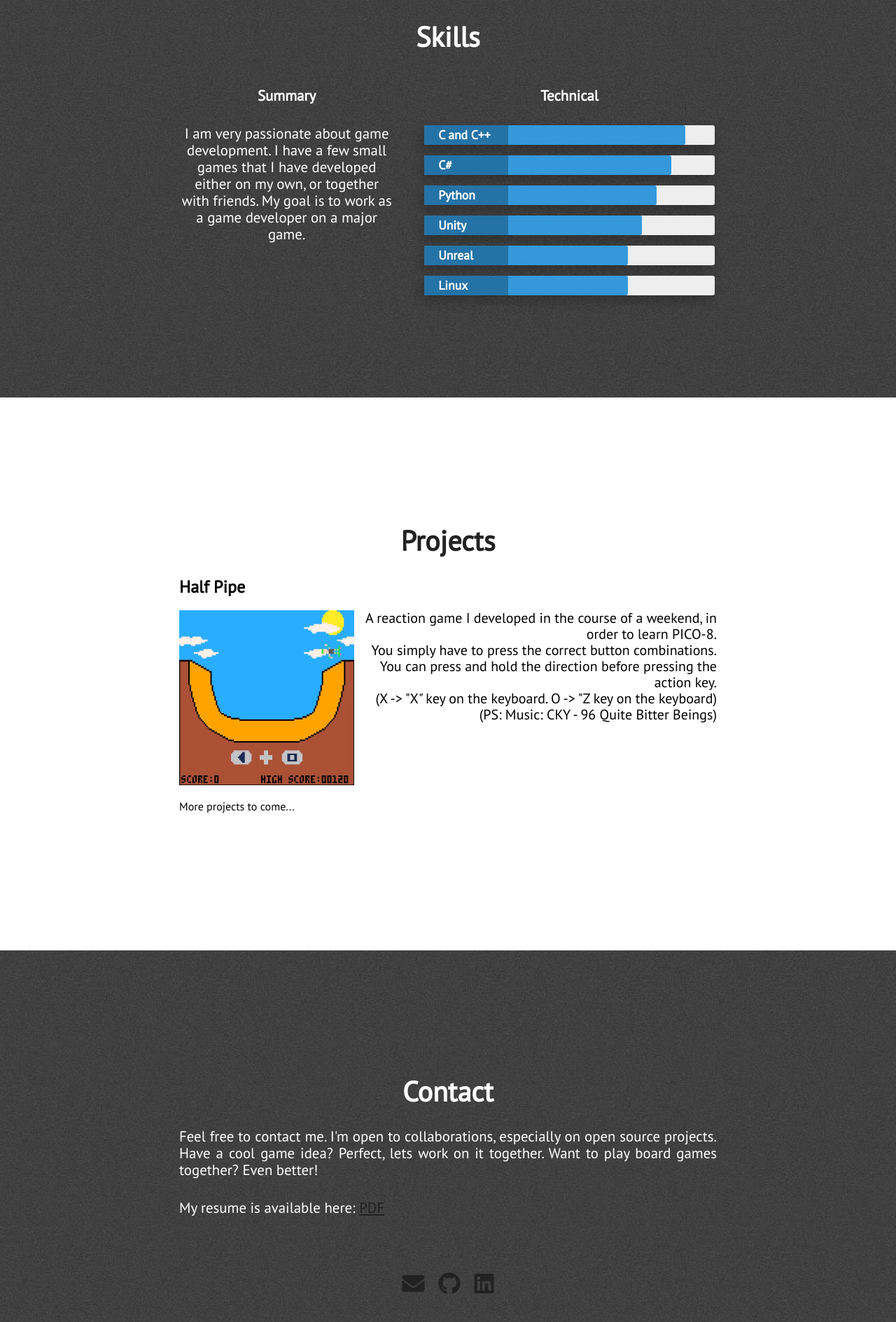
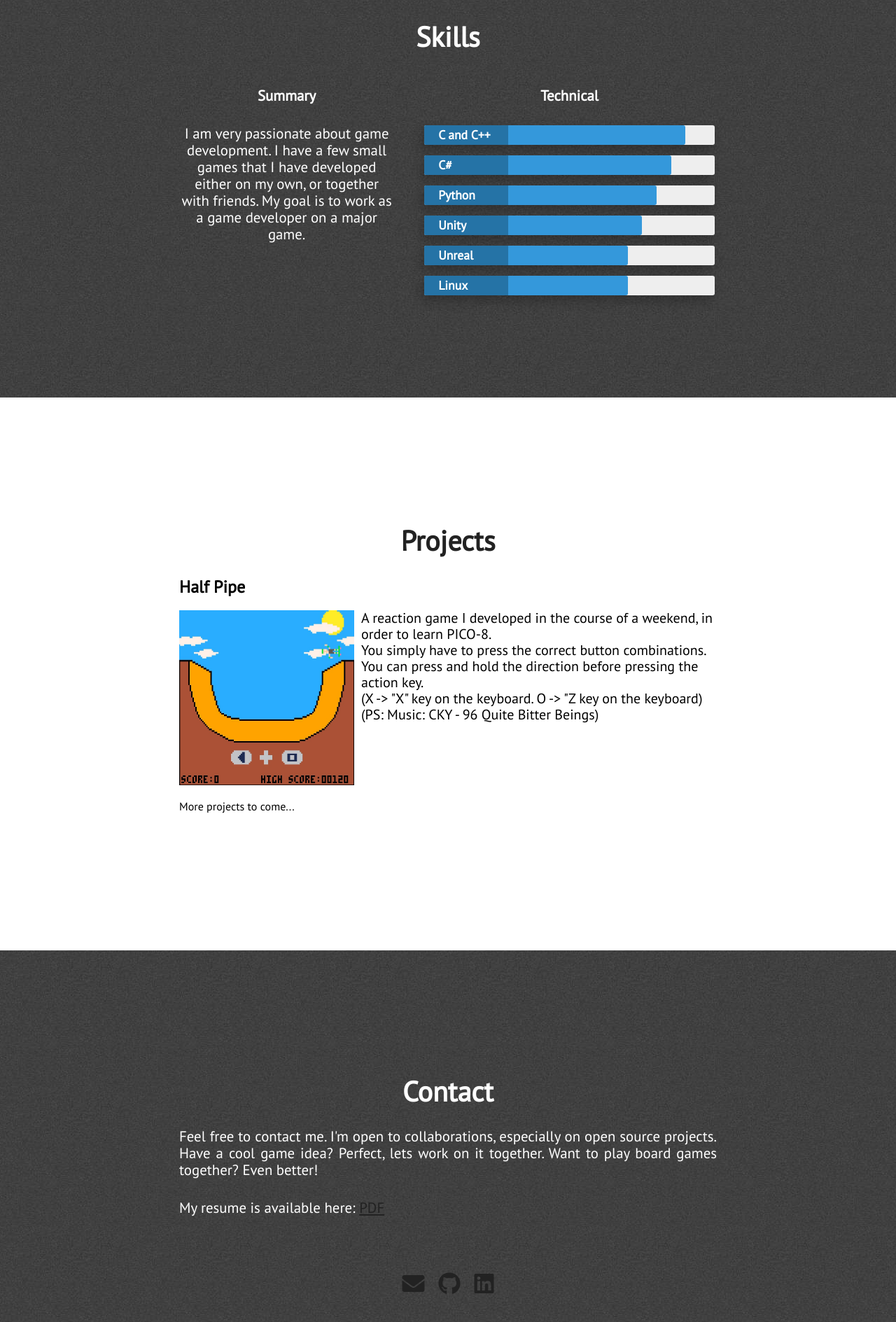
Before and after one commit to mkoseoglu091/mkoseoglu091.github.io, a Jekyll site: the page built from index.html, in a window 1280 px wide. Shown: the part 1522-3411 px from the top of the page at 70% size. Built offline with Jekyll 4.4.1, drawn with Linux system fonts in a browser that asks for light colours; nearby versions of some CDN libraries.

Commit message:
Update projects.html

```diff
--- a/_includes/projects.html
+++ b/_includes/projects.html
@@ -4,8 +4,8 @@
             <div class="section-heading" id="featured-projects-text">Projects</div>
                 <h2>Half Pipe</h2>
                 <a href="halfpipe.html">
-                    <img alt="Half Pipe" src="../assets/images/halfpipe screenshot.jpg" width="250" height="250" style="float:left"></a>
-                <p style="text-align: right; font-size: 20px;">A reaction game I developed in the course of a weekend, in order to learn PICO-8. <br>You simply have to press the correct button combinations. You can press and hold the direction before pressing the action key. <br>(X -> "X" key on the keyboard. O -> "Z key on the keyboard) <br>(PS: Music: CKY - 96 Quite Bitter Beings)</p>
+                    <img alt="Half Pipe" src="../assets/images/halfpipe screenshot.jpg" width="250" height="250" style="float:left; padding-right: 10px;"></a>
+                <p style="font-size: 20px;">A reaction game I developed in the course of a weekend, in order to learn PICO-8. <br>You simply have to press the correct button combinations. You can press and hold the direction before pressing the action key. <br>(X -> "X" key on the keyboard. O -> "Z key on the keyboard) <br>(PS: Music: CKY - 96 Quite Bitter Beings)</p>
 
                 <br>
                 <br>
```
